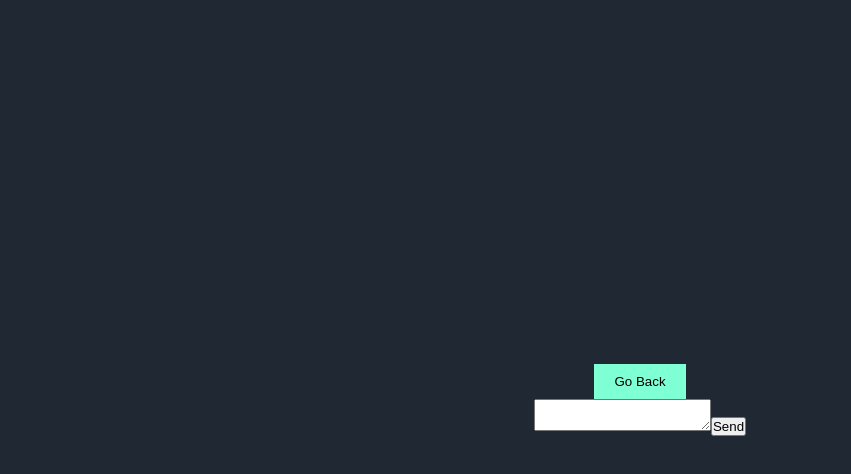
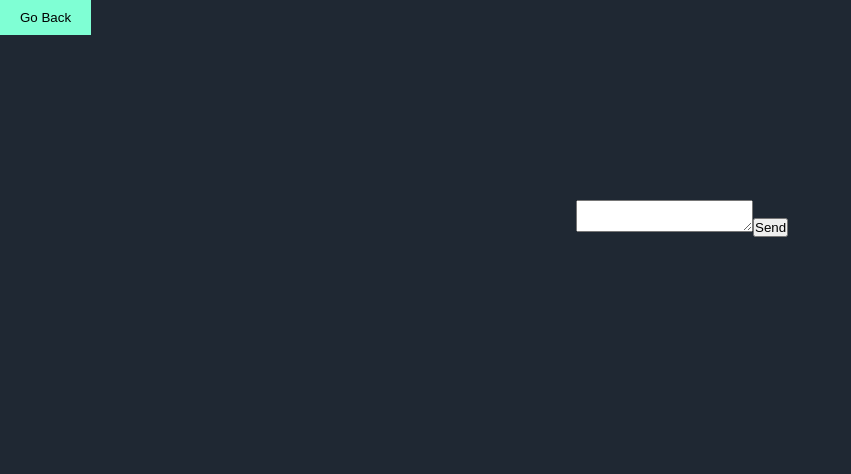
Before and after one commit to obinnanprogrammed/NPCRoom, a React (Create React App) app in the folder npcroomui/: page /chat in a window 1280 px wide. Shown: the top 474 px of the page, without its empty margins (0-851 px from the left). Built offline with nearby package versions, Linux system fonts and the light colour scheme; a web font is replaced by a local one.

Commit message:
some styling attempts

```diff
--- a/npcroomui/src/Chat.css
+++ b/npcroomui/src/Chat.css
@@ -1,5 +1,8 @@
 .btn {
     background-color: aquamarine;
+    position: absolute;
+    top: 0px;
+    left: 0px;
     padding: 10px 20px;
     cursor: pointer;
     border: none;
@@ -13,6 +16,9 @@
 }
 
 .body {
+    position: relative;
+    top: 5%;
+    left: 0%;
     color: white;
     text-align: center;
     font-family: 'Lucida Sans', 'Lucida Sans Regular', 'Lucida Grande', 'Lucida Sans Unicode', Geneva, Verdana, sans-serif;
@@ -27,3 +33,9 @@
     height: 100vh;
     width: 100%;
 }
+
+.form {
+    position: absolute;
+    top: 25%;
+    left: 45%;
+}
--- a/npcroomui/src/Chat.js
+++ b/npcroomui/src/Chat.js
@@ -27,7 +27,7 @@ const Chat = (props) => {
     <>
       <button class = 'btn' onClick={() => navigate(-1)}>Go Back</button>
       <div>
-        <form onSubmit={responseMaker}>
+        <form class="form" onSubmit={responseMaker}>
           <textarea onChange={(e) => {setTextInput(e.target.value); }}></textarea>
           <input type="Submit" value="Send"></input>
         </form>
```
Also changed, not shown: 1 other file (tests, documents, lock files or other folders).
